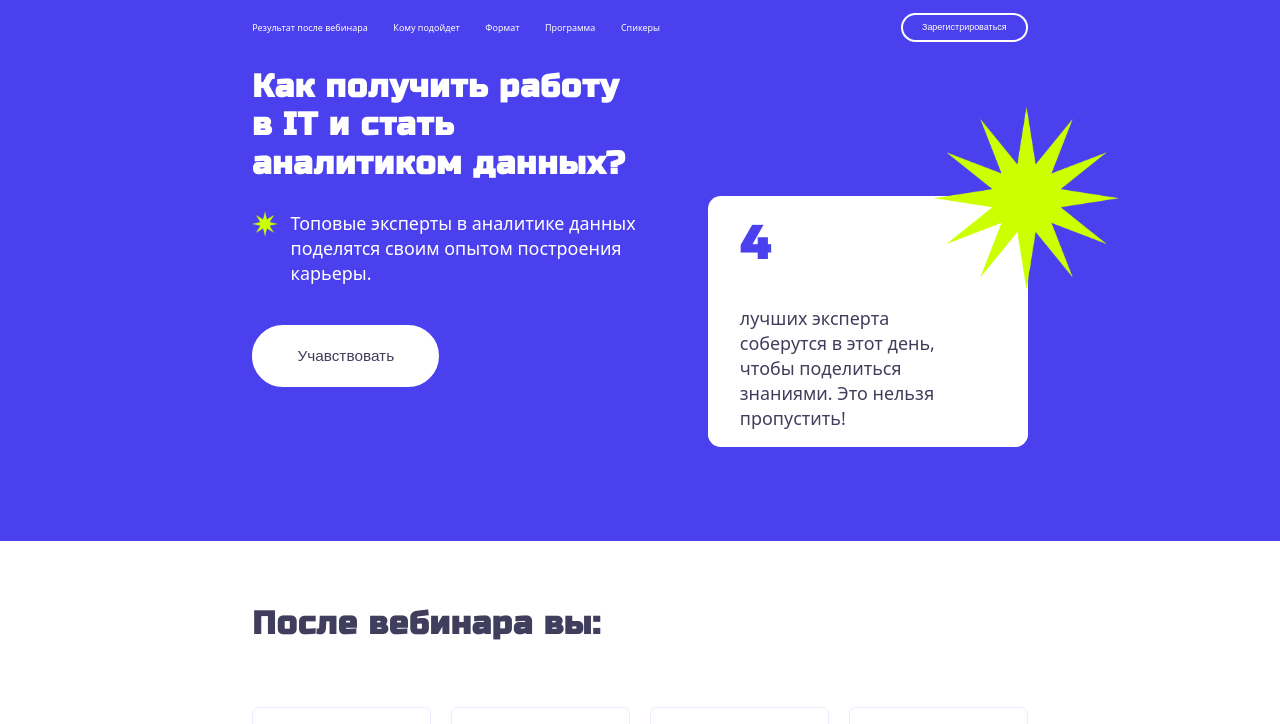
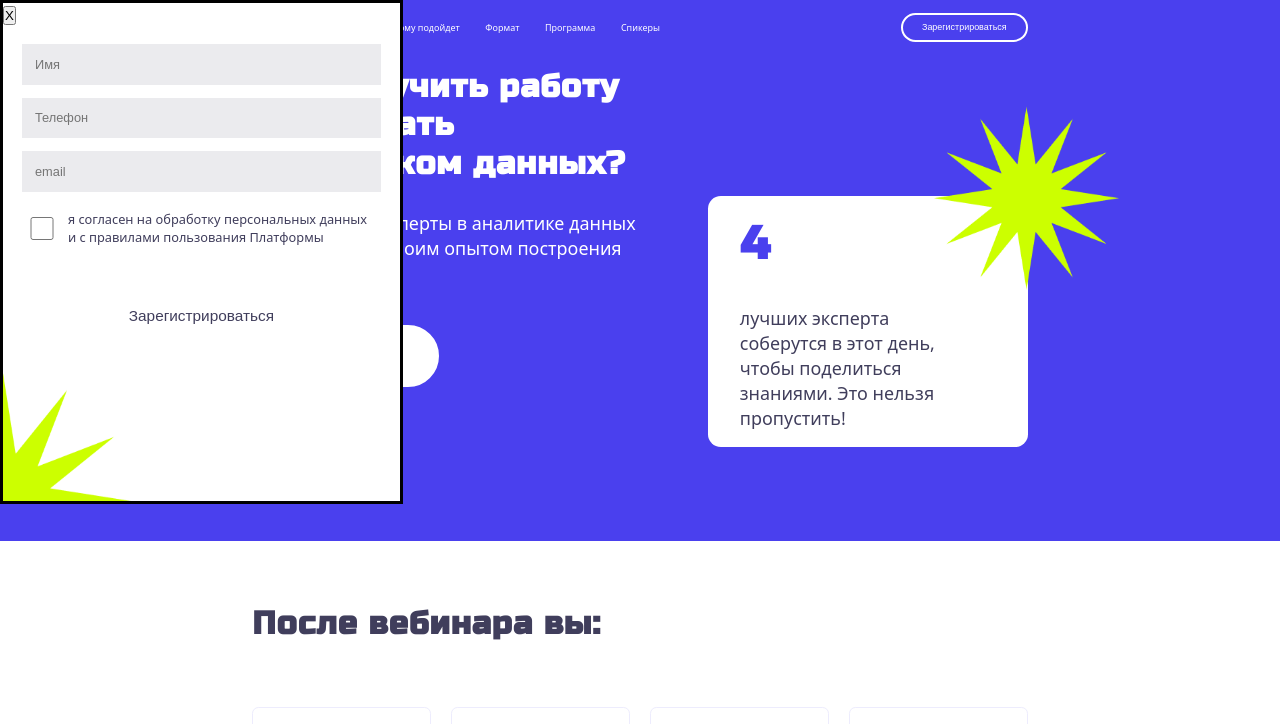
Before and after one commit to Mara-ux/Landing-1, a plain HTML site: page index.html in a window 1280 px wide. Both pictures are taken after a click on the button "Зарегистрироваться". Shown: the top 724 px of the page. Drawn offline with Linux system fonts and the light colour scheme.

Commit message:
Update index.html

```diff
--- a/index.html
+++ b/index.html
@@ -18,7 +18,7 @@
             <a href="#program">Программа</a>
             <a href="#specers">Спикеры</a>
         </div>
-        <button class="btn__lined">Зарегистрироваться</button>
+        <button class="btn__lined" popovertarget="form-pop">Зарегистрироваться</button>
         <img src="img/icons/menu.svg" id="menu-btn">
     </nav>
     <section class="main">
@@ -34,7 +34,7 @@
                 <img src="img/Star 6.png" alt="">
                 <p>Топовые эксперты в аналитике данных поделятся своим опытом построения карьеры.</p>
             </div>
-            <button class="btn__filed">Учавствовать</button>
+            <button class="btn__filed" popovertarget="form-pop">Учавствовать</button>
         </div>
         <div class="box">
             <div class="box-text">
@@ -226,6 +226,22 @@
                 <img src="img/Star 5.png" alt="" id="star">
             </form>
         </div>
+                <div class="popover-form" popover id="form-pop">
+            <form action="" class="form-pop">
+                <button popovertarget="form-pop" popovertargetaction="hide" class="hide-btn">X</button>
+                <div class="conte">
+                    <input type="text" placeholder="Имя">
+                    <input type="number" placeholder="Телефон">
+                    <input type="email" placeholder="email">
+                    <div class="check">
+                        <input type="checkbox" id="checkbox">
+                        <p>я согласен на обработку персональных данных и с правилами пользования Платформы</p>
+                    </div>
+                    <input type="submit" value="Зарегистрироваться" class="btn__filed">
+                </div>
+                <img src="img/Star 5.png" alt="" id="star">
+            </form>
+        </div>
     </section>
 </body>
 </html>
```
